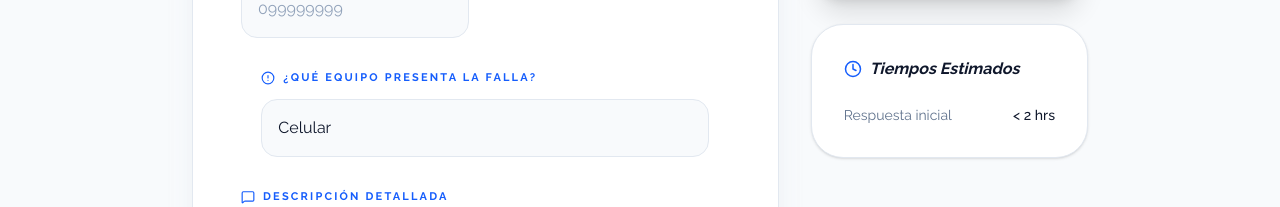
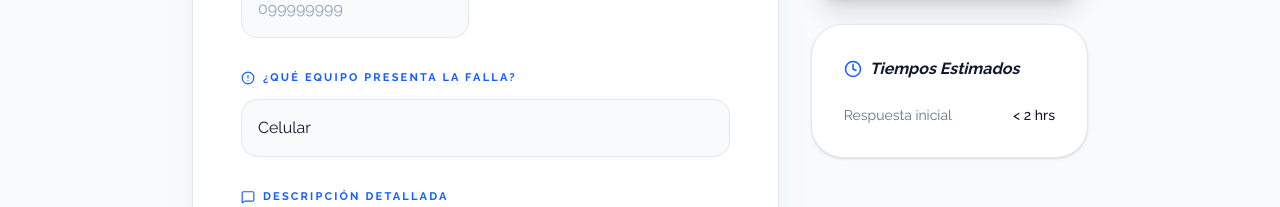
Before and after one commit to jordi10XD/jlcfront, a Next.js app: page /ticket in a window 1280 px wide. Shown: the part 508-715 px from the top of the page. Built offline with nearby package versions, Linux system fonts and the light colour scheme; no server answers.

Commit message:
Boton de support implementado

```diff
--- a/app/ticket/page.tsx
+++ b/app/ticket/page.tsx
@@ -143,7 +143,7 @@ export default function TicketPage() {
                 </div>
               </div>
 
-              <div className="space-y-3 max-w-md mx-auto w-full">
+              <div className="space-y-3">
                 <label className="text-[11px] font-black uppercase tracking-[0.2em] text-blue-600 flex items-center gap-2">
                   <AlertCircle size={14} /> ¿Qué equipo presenta la falla?
                 </label>
```
